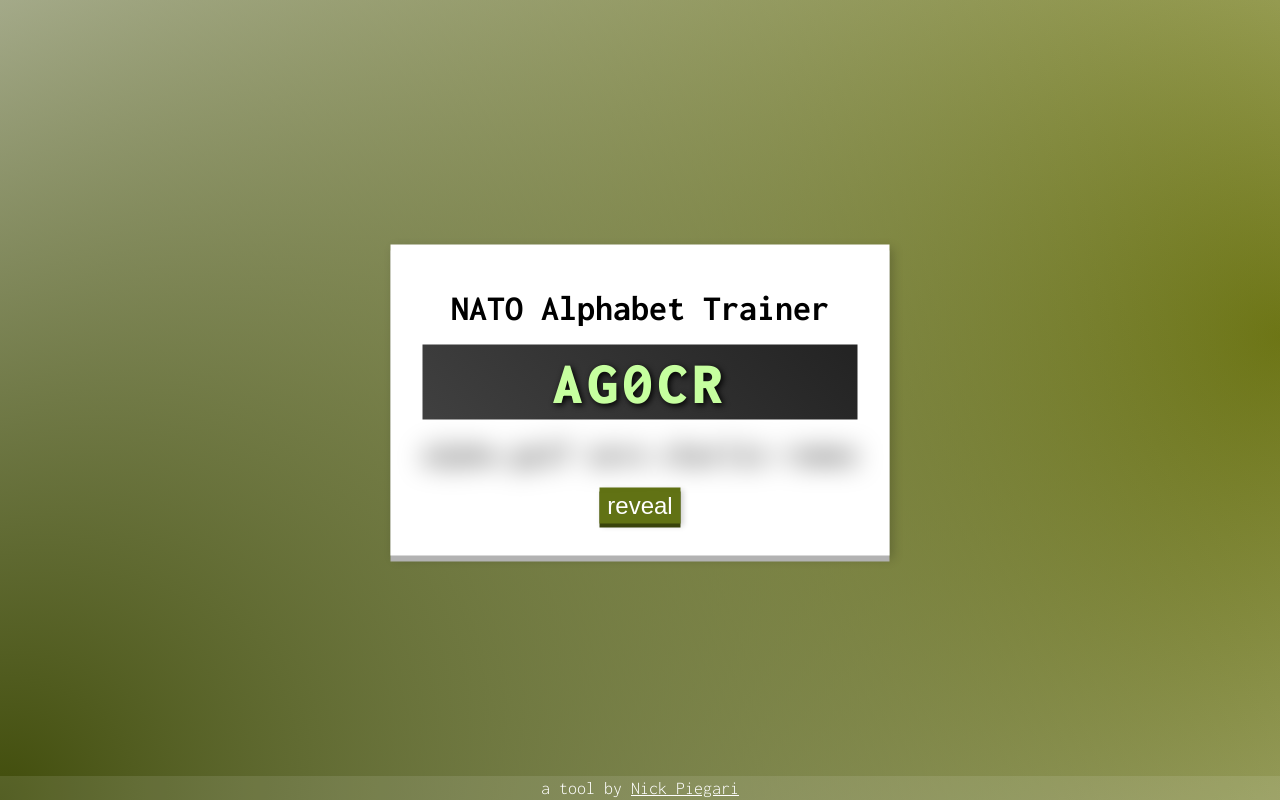
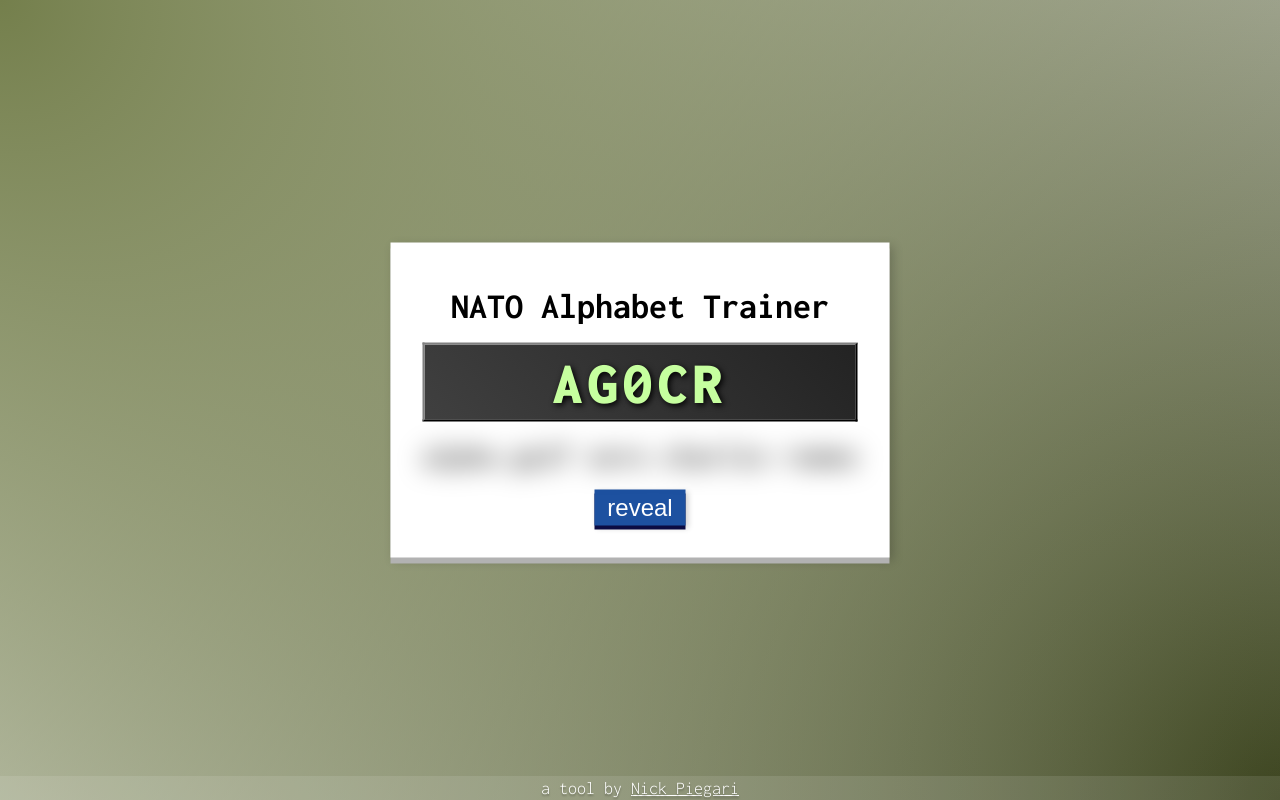
Before and after one commit to nicksmadscience/natotrainer, a Flask app: page / in a window 1280 px wide. Run offline with Flask 3, Linux system fonts and the light colour scheme; parts of the project's set-up code (start-up, migrations or seed data) failed here and were passed over.

Commit message:
tiny tweaks

```diff
--- a/assets/nato.css
+++ b/assets/nato.css
@@ -7,7 +7,7 @@ body
 	background-size: 100vw 100vh;
 	margin: 0;
 	font-weight: 300;
-	background: radial-gradient(circle at 0% 100%, #414d0b, transparent 100%),radial-gradient(circle at 100% 42.03%, #727a17, transparent 100%),radial-gradient(circle at 50% 50%, #ffffff, #ffffff 100%);
+	background: radial-gradient(circle at 0% 0%, rgb(116, 127, 76), transparent 100%),radial-gradient(circle at 100% 100%, rgb(61, 69, 32), transparent 100%),radial-gradient(circle at 50% 50%, #ffffff, #ffffff 100%);
 	min-height: 100vh;
 }
 
@@ -38,6 +38,10 @@ h1, h2, h3, h4, h5, h6
 	color: rgb(198, 255, 159);
 	text-shadow: 2px 2px 6px black;
 	letter-spacing: 5px;
+	border-top: 2px gray solid;
+	border-left: 2px gray solid;
+	border-bottom: 2px black solid;
+	border-right: 2px black solid;
 }
 
 #verbose
@@ -75,7 +79,6 @@ box-shadow: 0 6px 0 rgb(178, 178, 178),
 {
 	position: absolute;
 	bottom: 0;
-	color: white;
 	text-align: center;
 	left: 0;
 	right: 0;
@@ -89,6 +92,8 @@ box-shadow: 0 6px 0 rgb(178, 178, 178),
 .footer-inner
 {
 	display: inline-block;
+	color: white;
+	text-shadow: 0 2px 2px rgba(0,0,0,0.3);
 }
 
 .footer-inner a:visited, .footer-inner a:link
@@ -102,7 +107,7 @@ button
 	color: white;
 	background-color: #617214;
 	border: none;
-	padding: 4px 8px;
+	padding: 4px 13px;
 	box-shadow: 0 4px 0 #39430b,
 			2px 2px 6px rgba(0, 0, 0, 0.2);
 }
@@ -120,3 +125,16 @@ button:active
 	box-shadow: 0 2px 0 #39430b,
 			2px 2px 6px rgba(0, 0, 0, 0.2);
 }
+
+.reveal
+{
+	background-color: #1d51a0;
+	box-shadow: 0 4px 0 #0b0c43,
+			2px 2px 6px rgba(0, 0, 0, 0.2);
+}
+
+button.reveal:hover, button.reveal:active
+{
+	background-color: #4486cb;
+	box-shadow: 0 4px 0 #12496d;
+}
--- a/natotrainer.py
+++ b/natotrainer.py
@@ -46,7 +46,7 @@ def faacode():
 	faaletters = "ABCDEFGHJKLMNPQRSTUVWXYZ" # no I or O
 
 	faa = ""
-	while len(faa) < 4:  # rng loves making short codes, which exist but aren't terribly useful in this context
+	while len(faa) < 4: # rng loves making short codes, which exist but aren't terribly useful here
 		faa = "N"
 		faa += str(random.randint(1, 9)) # An N-Number may not begin with zero
 
@@ -55,7 +55,7 @@ def faacode():
 			for i in range(0, random.randint(0, 4)):
 				faa += str(random.randint(0, 9))
 		elif version == 1:
-			for i in range(0, random.randint(0, 3)):
+			for i in range(0, random.randint(0, 2)): # can go up to 3 but again this is for letters
 				faa += str(random.randint(0, 9))
 			faa += random.choice(faaletters)
 		elif version == 2:
--- a/templates/frontpage.html
+++ b/templates/frontpage.html
@@ -8,16 +8,21 @@ var cycle = true;
 
 function nextjawn()
 {
+	var verbose = document.getElementById("verbose");
+	var next = document.getElementById("next");
 	if (cycle)
 	{
 		newcode();
-		document.getElementById("verbose").style = "filter: blur(13px);";
-		document.getElementById("next").innerHTML = "reveal";
+		verbose.style = "filter: blur(13px);";
+		next.innerHTML = "reveal";
+		next.classList.add("reveal");
+
 	}
 	else
 	{
-		document.getElementById("verbose").style = "filter: blur(0);";
+		verbose.style = "filter: blur(0);";
 		document.getElementById("next").innerHTML = "next";
+		next.classList.remove("reveal");
 	}
 
 	cycle = !cycle;
@@ -40,8 +45,8 @@ window.onload = function() {
 <div class="container">
 	<div class="center">
 		<div id="title">NATO Alphabet Trainer</div>
-		<div id="code">N93GP</div>
-		<div id="verbose">november nine three golf papa</div>
+		<div id="code">N600LL</div>
+		<div id="verbose">november six zero zero lima lima</div>
 		<button id="next" onclick="nextjawn()">next</button>
 	</div>
 </div>
```
